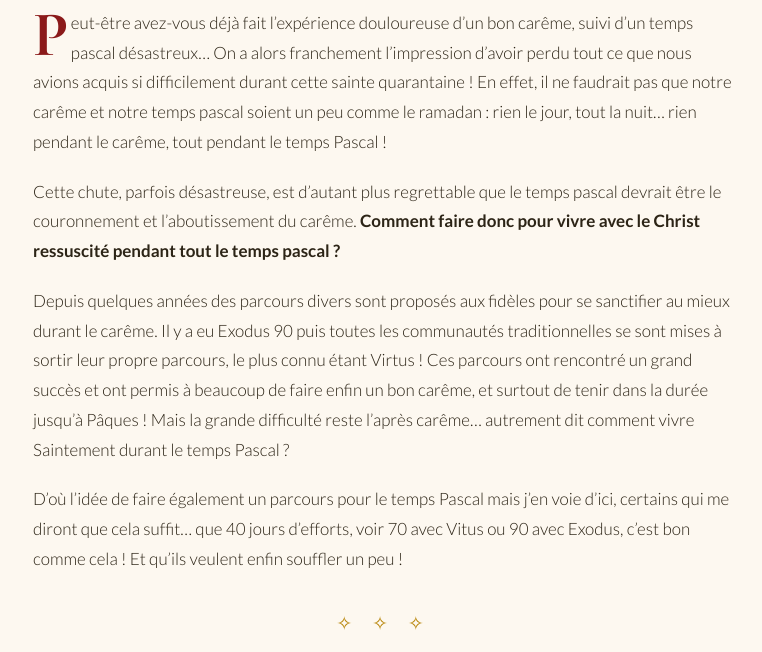
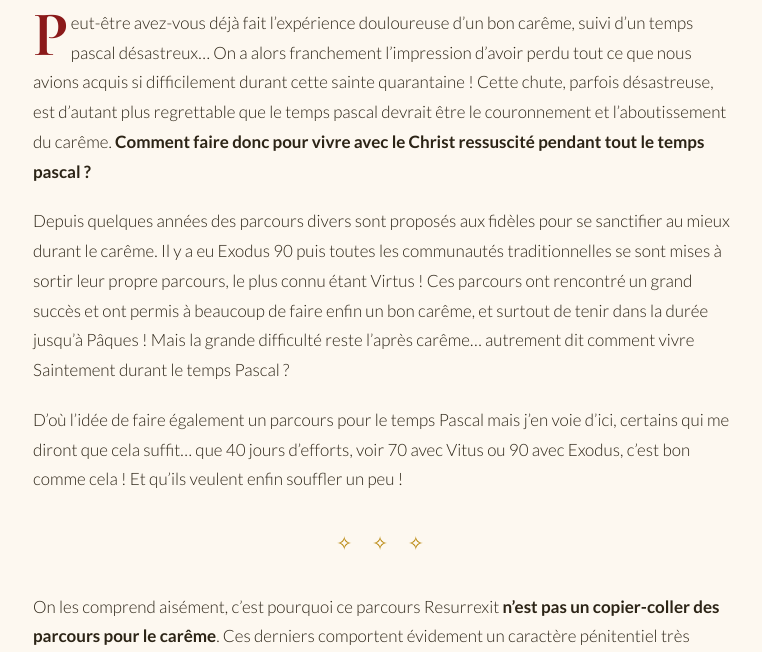
Before and after one commit to benoitvillage-84/Parcours-Resurrexit, a Jekyll site: the page built from introduction.md, in a window 1280 px wide and 900 px high, scrolled down 491 px, cut to the strip 248-900 px from the top of the window. Shown: the whole strip, without its empty margins (256-1018 px from the left). Built offline with Jekyll 4.4.1, drawn with Linux system fonts in a browser that asks for light colours.

Commit message:
Supprime la comparaison avec le ramadan dans l'introduction
Co-Authored-By: Claude Opus 4.6 (1M context) <noreply@anthropic.com>

```diff
--- a/introduction.md
+++ b/introduction.md
@@ -11,8 +11,7 @@ Du dimanche de P&acirc;ques &agrave; la Pentec&ocirc;te &mdash; 50 jours de cont
 
 ![Le Christ Ressuscit&eacute;](/assets/images/image_christ_ressuscite_transparent.png){: .intro-image}
 
-<span class="lettrine">P</span>eut-&ecirc;tre avez-vous d&eacute;j&agrave; fait l'exp&eacute;rience douloureuse d'un bon car&ecirc;me, suivi d'un temps pascal d&eacute;sastreux... On a alors franchement l'impression d'avoir perdu tout ce que nous avions acquis si difficilement durant cette sainte quarantaine&nbsp;! En effet, il ne faudrait pas que notre car&ecirc;me et notre temps pascal soient un peu comme le ramadan&nbsp;: rien le jour, tout la nuit... rien pendant le car&ecirc;me, tout pendant le temps Pascal&nbsp;!
-
+<span class="lettrine">P</span>eut-&ecirc;tre avez-vous d&eacute;j&agrave; fait l'exp&eacute;rience douloureuse d'un bon car&ecirc;me, suivi d'un temps pascal d&eacute;sastreux... On a alors franchement l'impression d'avoir perdu tout ce que nous avions acquis si difficilement durant cette sainte quarantaine&nbsp;!
 Cette chute, parfois d&eacute;sastreuse, est d'autant plus regrettable que le temps pascal devrait &ecirc;tre le couronnement et l'aboutissement du car&ecirc;me. **Comment faire donc pour vivre avec le Christ ressuscit&eacute; pendant tout le temps pascal&nbsp;?**
 
 Depuis quelques ann&eacute;es des parcours divers sont propos&eacute;s aux fid&egrave;les pour se sanctifier au mieux durant le car&ecirc;me. Il y a eu Exodus 90 puis toutes les communaut&eacute;s traditionnelles se sont mises &agrave; sortir leur propre parcours, le plus connu &eacute;tant Virtus&nbsp;! Ces parcours ont rencontr&eacute; un grand succ&egrave;s et ont permis &agrave; beaucoup de faire enfin un bon car&ecirc;me, et surtout de tenir dans la dur&eacute;e jusqu'&agrave; P&acirc;ques&nbsp;! Mais la grande difficult&eacute; reste l'apr&egrave;s car&ecirc;me... autrement dit comment vivre Saintement durant le temps Pascal&nbsp;?
```
